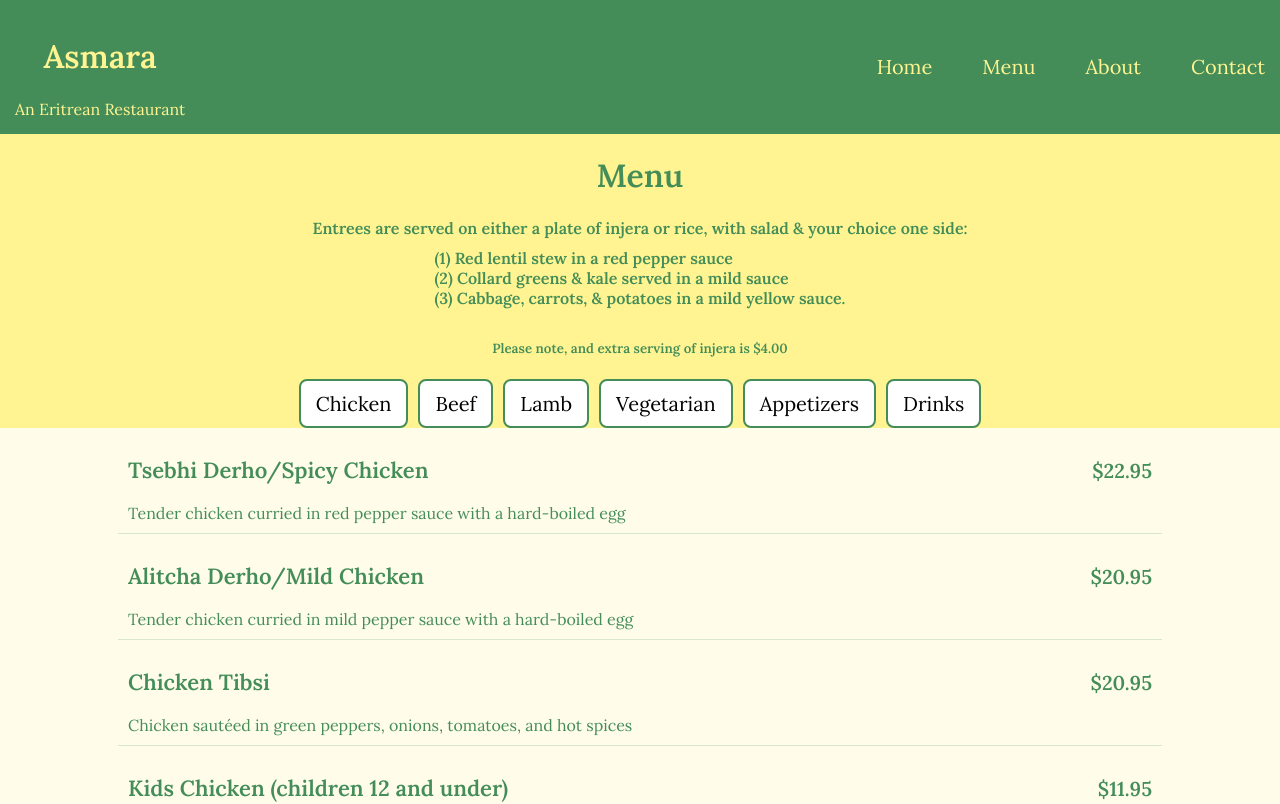
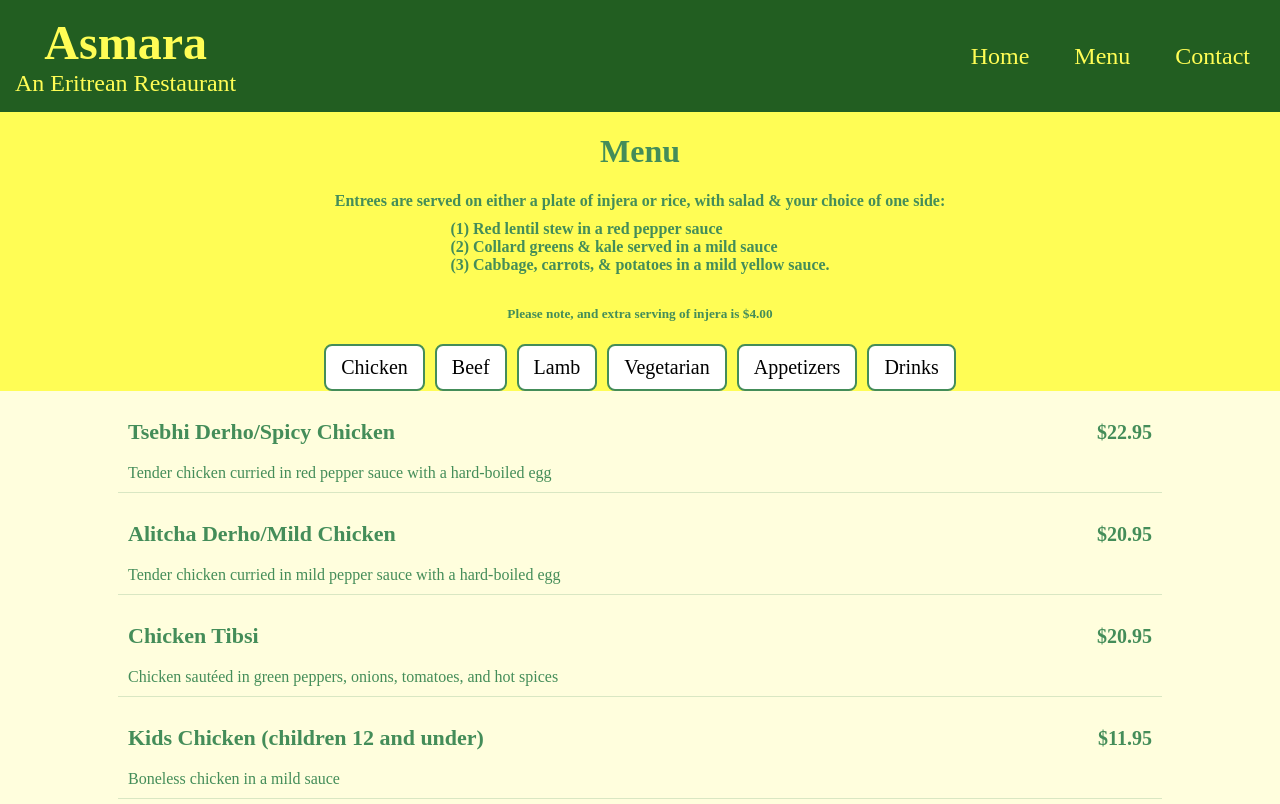
Before and after one commit to nyehdego/asmarawebsite, a plain HTML site: page menu.html in a window 1280 px wide. Shown: the top 804 px of the page. Drawn offline with Linux system fonts and the light colour scheme.

Commit message:
added initial to-do changes

```diff
--- a/menu.html
+++ b/menu.html
@@ -9,15 +9,16 @@
         got the below line from stackoverflow: https://stackoverflow.com/questions/14676613/how-to-import-google-web-font-in-css-file
     -->
     <link href="https://fonts.googleapis.com/css2?family=Lora:wght@400;600&display=swap" rel="stylesheet">
+    <link rel="stylesheet" href="https://cdnjs.cloudflare.com/ajax/libs/font-awesome/4.7.0/css/font-awesome.min.css">
 </head>
 <body>
-    <header>
+    <!-- <header>
         <div class="logo-setup">
         <h1>Asmara</h1>
         <span>An Eritrean Restaurant</span>
         </div>
-        <!-- <img class="logo" src="assets/AsmaraRestaurantLogo.png" alt="Asmara Restaurant in Big Yellow Letters"> -->
-        <nav>
+        <!- <img class="logo" src="assets/AsmaraRestaurantLogo.png" alt="Asmara Restaurant in Big Yellow Letters"> -->
+        <!-- <nav>
             <input type="checkbox" id="menu-toggle">
             <label for="menu-toggle" class="menu-icon">&#9776;</label>
             <ul class="navbar-links" id="nav-menu">
@@ -27,11 +28,36 @@
                 <li><a href="#" class="nav-link">Contact</a></li>
             </ul>
         </nav>
-    </header>
+    </header> -->
+
+    <header>
+        <div id="banner-content">
+            <div id = "banner-name-container" aria-label="Restaurant page heading">
+                    <p class = "text" id = "restaurant-name" aria-label="Asmara" tabindex="0"><b>Asmara</b></p>
+                    <p class = "text" id = "restaurant-name-sub" aria-label="An Eritrean Restaurant" tabindex="1">An Eritrean Restaurant</p>
+            </div>
+            <div id = "banner-list-container">
+                <ul id="banner-list">
+                    <li class = "banner-button-container">
+                        <p class="text" id = "banner-button" aria-label="Home page button" tabindex="2"> Home </p>
+                    </li>
+
+                    <li class = "banner-button-container">
+                        <p class="text" id = "banner-button" aria-label="Menu page button" tabindex="3"> Menu </p>
+                    </li>
+
+                    <li class = "banner-button-container">
+                        <p class="text" id = "banner-button" aria-label="Contact page button" tabindex="4"> Contact </p>
+                    </li>
+
+                </ul>
+            </div>
+        </div>
+</header>
     <main>
         <h1 class="section">Menu</h1>
         <div class="menu-details">
-            <h4>Entrees are served on either a plate of injera or rice, with salad & your choice one side:</h4>
+            <h4>Entrees are served on either a plate of injera or rice, with salad & your choice of one side:</h4>
             <div class="side-options">
                 <h4>(1) Red lentil stew in a red pepper sauce</h4>
                 <h4>(2) Collard greens & kale served in a mild sauce</h4>
@@ -223,8 +249,9 @@
     </script>
 </body>
 <footer>
-    <p>Asmara Restaurant</p>
-    <p>51 Oak St. Portland, ME 04101</p>
-    <p>207-317-7293</p>
+    <p class="text" id="footer-text" aria-label="Asmara" tabindex="21"> <b>Asmara |</b></p>
+    <i class="fa fa-instagram" id = "icons" aria-label="Visit our Instagram" tabindex="22"></i>
+    <i class="fa fa-yelp" id = "icons" aria-label="Read our Yelp reviews" tabindex="23"></i>
+    <i class="fa fa-facebook" id = "icons" aria-label="Visit our Facebook" tabindex="24"></i>
 </footer>
 </html>
--- a/nahumstyles.css
+++ b/nahumstyles.css
@@ -1,18 +1,15 @@
 body {
-    font-family: 'Lora', serif;
-    background-color: #FFF491;
+    font-family: Khand;
+    background-color: #fffd55;
     color: #448D59;
     margin: 0;
     padding: em;
 }
 
-header {
-    padding: 0px;
-    display: flex;
-    justify-content: space-between;
-    align-items: center;
-    background-color:#448D59;
-    color: #FFF491;
+header{
+    background-color: #225e21;
+    padding: 15px;
+    text-align: center;
 }
 
 .menu-details {
@@ -93,7 +90,7 @@ nav {
 
 .category-buttons button {
     font-size: 20px;
-    font-family: 'Lora', serif;
+    font-family: Khand;
     padding: 10px 15px;
     border: 2px solid #448D59;
     background: #ffffff;
@@ -192,7 +189,7 @@ footer {
     }
 }
 
-@media screen and (max-width: 500px) {
+@media screen and (max-width: 650px) {
     .menu-icon {
         display: flex;
         justify-content: right;
@@ -238,3 +235,107 @@ footer {
         text-align: center;
     }
 }
+
+
+#banner-content{
+    display: flex;
+    justify-content: space-between;
+    margin: 0;
+    padding: 0;
+    overflow: hidden;
+}
+
+/*
+    CSS for the restaurant name and sub name portion of the banner
+*/
+#banner-name-container{
+    display: flex;
+    flex-direction: column;
+    justify-content: center;
+    align-items: center;
+    margin: 0;
+    padding: 0;
+    float : left;
+    overflow: hidden;
+}
+
+#banner-list-container{
+    display: flex;
+    justify-content: center;
+    align-items: center;
+    margin: 0;
+    padding: 0;
+    float : right;
+    overflow: hidden;
+}
+
+#banner-list {
+    list-style: none;
+    display: flex;
+    gap: 15px;
+    padding: 0;
+    margin: 0;
+    overflow: hidden;
+
+}
+
+.banner-button-container{
+    padding: 15px;
+}
+
+.banner-button-container:hover{
+    background-color: #094807;
+    border-radius: 10px;
+    cursor: pointer;
+}
+
+#banner-button{
+    font-size: 1.5rem;
+}
+
+#restaurant-name{
+    font-size: 3rem;
+
+}
+#restaurant-name-sub{
+    font-size: 1.5rem;
+
+}
+
+.text{
+    font-family: Khand;
+    color: #fffd55;
+    margin: 0;
+    padding: 0;
+}
+
+.banner-button-container:hover {
+    background-color: rgba(255, 215, 0, 0.2);
+    box-shadow: 0 0 8px rgba(255, 215, 0, 0.5);
+    color: #fffd55;
+}
+
+footer{
+    background-color: #fffd55;
+    display:flex;
+    gap: .75rem;
+    align-content: center;
+    justify-content: center;
+    padding: .5rem;
+    margin-top: 1rem;
+    flex-shrink: 0;
+}
+
+#footer-text{
+    font-size: 1.5rem;
+    color: #225e21;
+}
+
+#icons{
+    font-size: 1.8rem;
+    color: #225e21;
+}
+
+#icons:hover{
+    cursor: pointer;
+}
```
